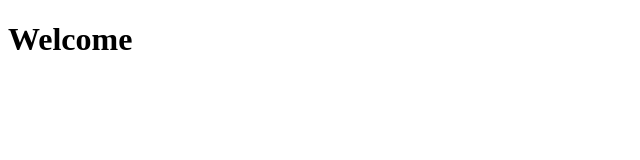
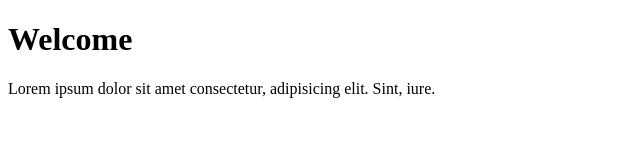
Before and after one commit to Nikhil0945-coder/MyProject, a plain HTML site: page index.html in a window 1280 px wide. Shown: the whole page, without its empty margins (0-640 px from the left). Drawn offline with Linux system fonts and the light colour scheme.

Commit message:
index file 1.1

```diff
--- a/index.html
+++ b/index.html
@@ -7,5 +7,6 @@
 </head>
 <body>
   <h1>Welcome</h1>
+  <p>Lorem ipsum dolor sit amet consectetur, adipisicing elit. Sint, iure.</p>
 </body>
 </html>
```
